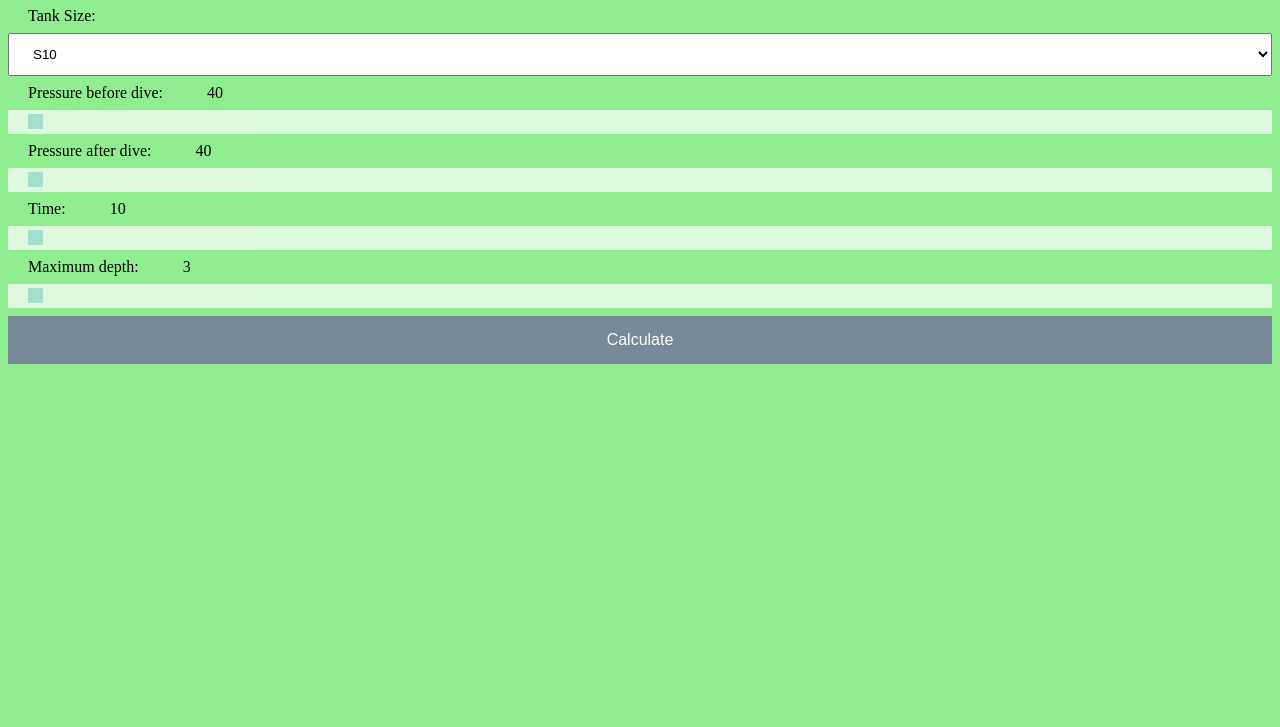
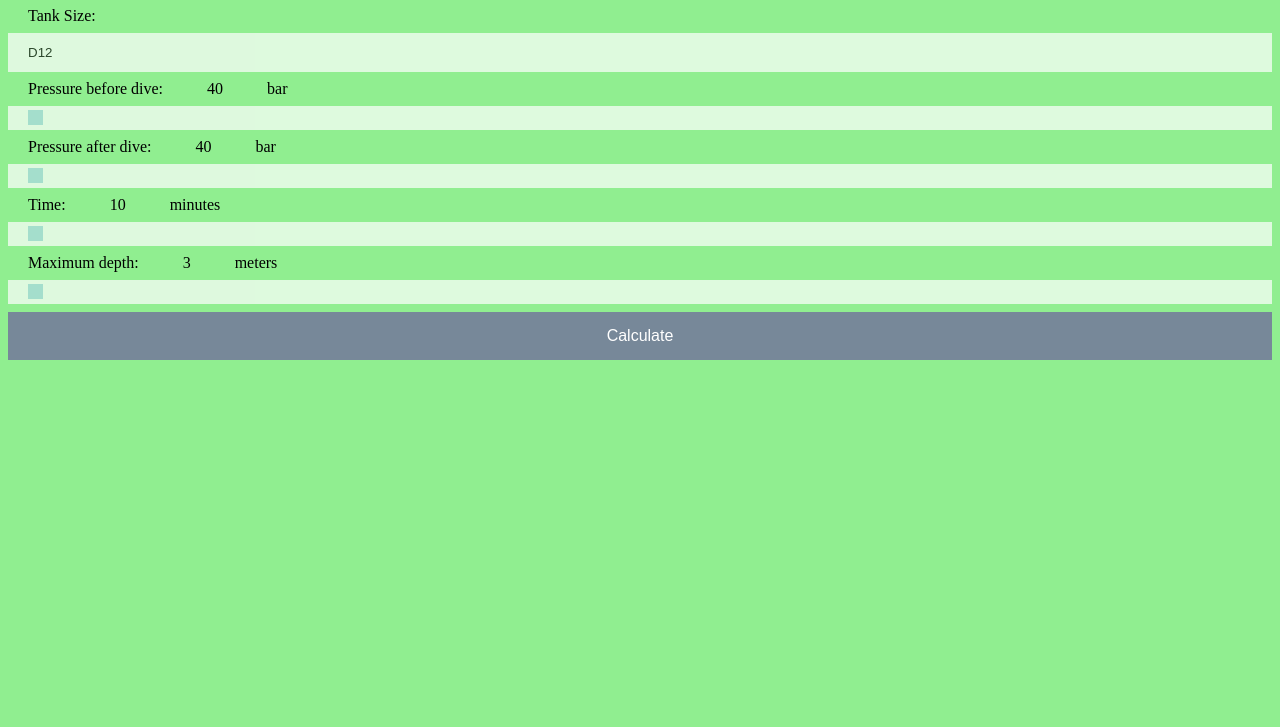
Before and after one commit to fabianschwarzfritz/gue-calculations, a plain HTML site: page index.html in a window 1280 px wide. Shown: the part 73-800 px from the top of the page. Drawn offline with Linux system fonts and the light colour scheme.

Commit message:
Remove alert and make select element pretty

```diff
--- a/index.html
+++ b/index.html
@@ -67,7 +67,6 @@ document.addEventListener('DOMContentLoaded', function () {
     var amv = (values["tanksize"] * (values["pressurebefore"] - values["pressureafter"]))
               / ( values["time"] * (((values["depth"] / 2) / 10) + 1) )
     amv = Math.round(amv)
-    alert("Your average gas usage: " + amv + " l/min")
     var result = [{
       name: "Tank size",
       value: values["tanksize"],
@@ -101,7 +100,7 @@ document.addEventListener('DOMContentLoaded', function () {
 </script>
 
 <div class="parameter-input">
-  <h1>GUE Average Gas Usage Calculator</h1>
+  <h1>GUE Calculator</h1>
   <form action="javascript:void(0);">
     <label>Tank Size:</label>
     <select id="tanksize">
@@ -112,16 +111,16 @@ document.addEventListener('DOMContentLoaded', function () {
       <option value="14">D7</option>
       <option value="17">D8.5</option>
       <option value="20">D10</option>
-      <option value="24">D12</option>
+      <option value="24" selected="selected">D12</option>
       <option value="30">D15</option>
     </select><br>
-    <label>Pressure before dive: </label><label class="label-pressurebefore">40</label>
+    <label>Pressure before dive: </label><label class="label-pressurebefore">40</label><label> bar</label>
     <input id="pressurebefore" name="pressurebefore" type="range" min="40" max="250" value="40" step="10"><br>
-    <label>Pressure after dive: </label><label class="label-pressureafter">40</label>
+    <label>Pressure after dive: </label><label class="label-pressureafter">40</label><label> bar</label>
     <input id="pressureafter" name="pressureafter" type="range" min="40" max="200" value="40" step="10"><br>
-    <label>Time: </label><label class="label-time">10</label>
+    <label>Time: </label><label class="label-time">10</label><label> minutes</label>
     <input id="time" name="time" type="range" min="10" max="180" value="10" step="5"><br>
-    <label>Maximum depth: </label><label class="label-depth">3</label>
+    <label>Maximum depth: </label><label class="label-depth">3</label><label> meters</label>
     <input id="depth" name="depth" type="range" min="3" max="30" value="3"><br>
     <button id="calculateamv">Calculate</button>
   </form>
--- a/style.css
+++ b/style.css
@@ -21,6 +21,16 @@ body {
   font-size: 16px;
 }
 
+.parameter-input form select {
+  -moz-appearance: none;
+  -webkit-appearance: none;
+  appearance: none;
+  border: none;
+  background: white;
+  outline: none;
+  opacity: 0.7;
+}
+
 .parameter-input form input {
   -webkit-appearance: none;
   width: 100%;
@@ -28,8 +38,6 @@ body {
   background: white;
   outline: none;
   opacity: 0.7;
-  -webkit-transition: .2s;
-  transition: opacity .2s;
 }
 
 .parameter-input form input:hover {
```
